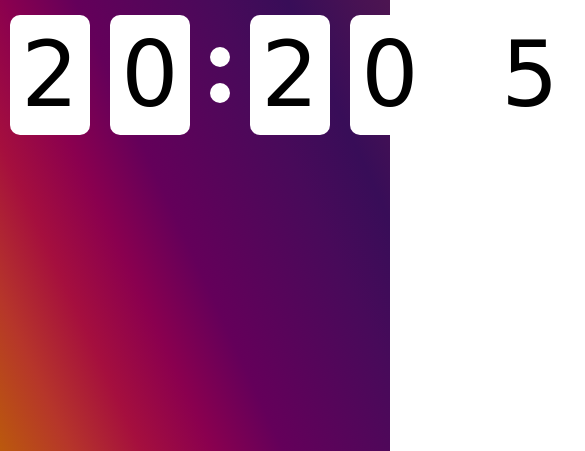
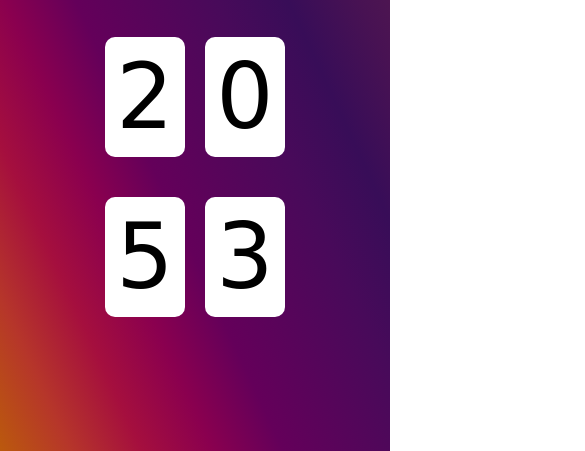
Before and after one commit to 19leshka/Watch, a plain HTML site: page index.html in a window 390 px wide. Shown: the part 393-844 px from the top of the page, 585 px wide, since content can reach past the window. Drawn offline with Linux system fonts and the light colour scheme; a web font is replaced by a local one.

Commit message:
Оптимизировал код и добавил адаптив

```diff
--- a/index.html
+++ b/index.html
@@ -14,19 +14,21 @@
 <body>
     <main>
         <div class="container">
+            <div class="page__inner">
+
                 <div class="time">
                    TIME
                 </div>
 
                 <div class="watches">
 
-                <div class="watches_inner">
+
                         <div class="hours watches_item">
                             <div class="num_box">
-                            <div class="mum" id="hour1">1</div>
+                                <div class="num" id="hour1">1</div>
                             </div>
                             <div class="num_box">
-                            <div class="mum" id="hour2">1</div>
+                                <div class="num" id="hour2">1</div>
                             </div>
                         </div>
 
@@ -37,10 +39,10 @@
 
                         <div class="minutes  watches_item">
                             <div class="num_box">
-                            <div class="mum" id="min1">1</div>
+                                <div class="num" id="min1">1</div>
                             </div>
                             <div class="num_box">
-                            <div class="mum" id="min2">1</div>
+                                <div class="num" id="min2">1</div>
                             </div>
                         </div>
 
@@ -51,14 +53,15 @@
 
                         <div class="seconds  watches_item">
                             <div class="num_box">
-                            <div class="mum" id="sec1">1</div>
+                                <div class="num" id="sec1">1</div>
                             </div>
                             <div class="num_box">
-                            <div class="mum" id="sec2">1</div>
-                        </div>
+                                <div class="num" id="sec2">1</div>
                             </div>
                         </div>
 
+
+                </div>
             </div>
         </div>
     </main>
--- a/styles/style.css
+++ b/styles/style.css
@@ -1,5 +1,6 @@
 @import url('https://fonts.googleapis.com/css2?family=Gluten:wght@700&display=swap');
 @import url('https://fonts.googleapis.com/css2?family=Montserrat:wght@400;800&display=swap');
+
 *{
     margin: 0;
     padding: 0;
@@ -20,14 +21,12 @@
 }
 
 body{
-     /* Градиент */
     background: linear-gradient(to left bottom, #612c4a, #5b224c, #53194f, #481253, #380d58, #480a5a, #56055a, #64005a, #8a004f, #a50f3e, #b6362a, #bb590d) fixed;
 
     margin: 0;
     font-family: 'Gluten', cursive;
 
     font-size: 90px;
-    line-height: 1.6;
 }
 
 main{
@@ -41,54 +40,35 @@ main{
 
 
 .container{
-    display: block;
-
     width: 100%;
-    height: 100%;
-    max-width: 800px;
-    max-height: 70vh;
+    max-width: 1200px;
     margin: 0 auto;
 }
 
-.time{
-    display: block;
+.page__inner{
     width: 100%;
-    margin: 100px auto;
-    margin-bottom: 25px;
+    max-width: 880px;
+    margin: 0 auto;
 
     text-align: center;
+}
 
+.time{
+    font-size: 90px;
     color: #fff;
 }
 
 .watches{
-    display: block;
-    width: 100%;
-    margin: 0 auto;
-    margin-top: 25px;
-
-    /* position: absolute; */
-
-    text-align: center;
+    margin-top: 30px;
+    display: inline-flex;
 }
 
-.watches_inner{
-    display: inline-flex;
-    text-align: center;
-    /* flex-direction: row; */
-}
 
-.t{
-    /* display: inline-flex; */
-    color: #fff
-}
 
 .circles{
     display: flex;
     flex-direction: column;
     justify-content: center;
-
-    /* text-align: center; */
 }
 
 .circle{
@@ -103,7 +83,6 @@ main{
 .watches_item{
     padding: 20px 0;
     display: inline-flex;
-    text-align: center;
     margin: 0 10px;
 }
 
@@ -119,16 +98,16 @@ main{
     justify-content: center;
 }
 
-.hours,
-.minutes,
-.seconds{
-    margin: 0;
-    padding: 0;
+
+@media (max-width: 740px) {
+    .circles{
+        display: none;
+    }
 }
 
-.num{
-    display: inline-flex;
-    text-align: center;
-    color
-
+@media (max-width: 660px) {
+    .watches{
+        display: inline-flex;
+        flex-direction: column;
+    }
 }
```
Lines whose indentation alone changed are shown as unchanged.
